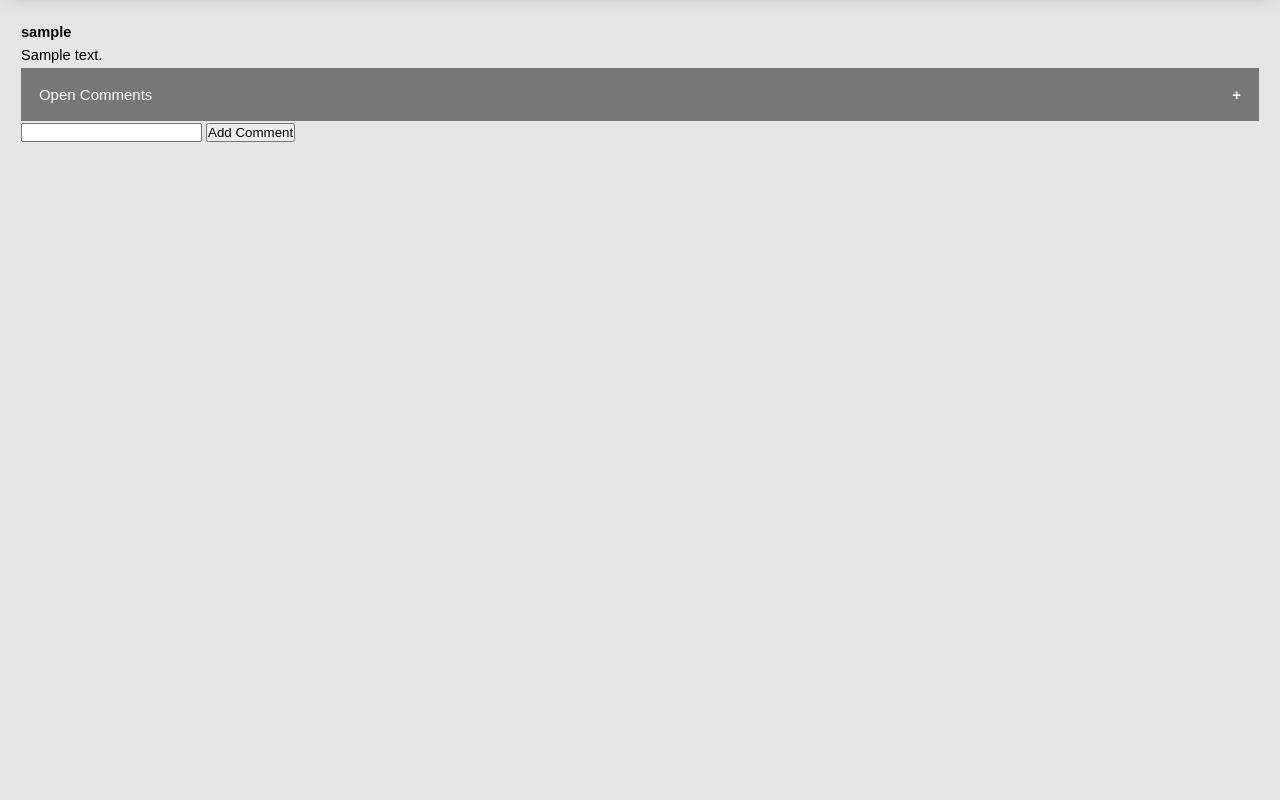
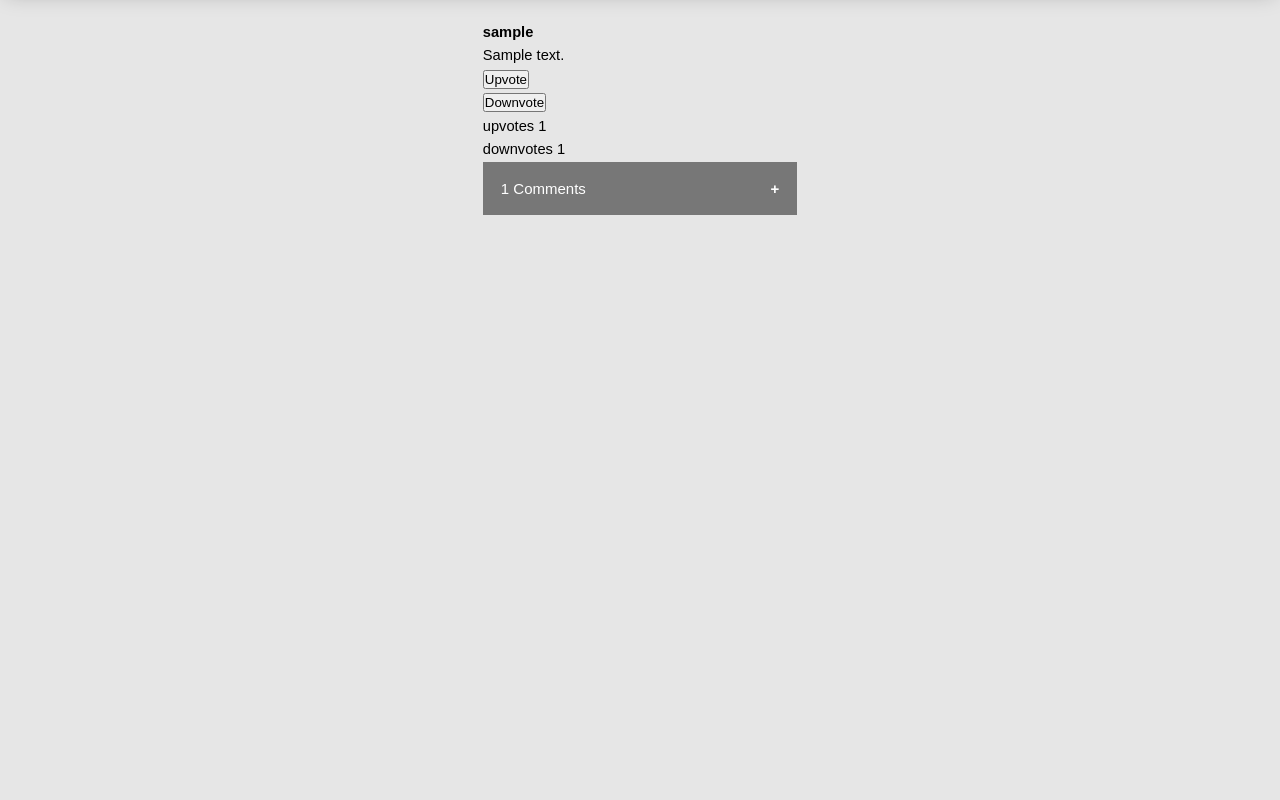
Before and after one commit to davidkiama/Flask-Pitches, a Flask app: page / in a window 1280 px wide. Shown: the part 84-884 px from the top of the page. Run offline with Flask 2, Linux system fonts and the light colour scheme; tables that the repository leaves empty hold one stand-in row (values such as "Sample post").

Commit message:
Added the upvotes and downvotes functionality

```diff
--- a/app/main.py
+++ b/app/main.py
@@ -8,7 +8,7 @@ import os
 
 from app import app
 from . import db
-from .models import Pitch, Comment
+from .models import Downvote, Pitch, Comment, Upvote
 
 main = Blueprint('main', __name__)
 
@@ -67,3 +67,44 @@ def create_comment(pitch_id):
         db.session.commit()
 
     return redirect(url_for('main.index'))
+
+
+@main.route('/upvote/<pitch_id>', methods=['POST'])
+@login_required
+def upvote(pitch_id):
+    pitch = Pitch.query.filter_by(id=pitch_id).first()
+
+    # check if user has upvoted the pitch
+    if current_user.id in [upvote.user_id for upvote in pitch.upvotes]:
+        # remove the user's upvote
+        print('User has already upvoted')
+        upvote = Upvote.query.filter_by(user_id=current_user.id).first()
+        db.session.delete(upvote)
+        db.session.commit()
+        return redirect(url_for('main.index'))
+    else:
+        # add the user's upvote
+        upvote = Upvote(user_id=current_user.id, pitch_id=pitch_id)
+        db.session.add(upvote)
+        db.session.commit()
+        return redirect(url_for('main.index'))
+
+
+@main.route('/downvote/<pitch_id>', methods=['POST'])
+@login_required
+def downvote(pitch_id):
+    pitch = Pitch.query.filter_by(id=pitch_id).first()
+
+    # check if user has downvoted the pitch
+    if current_user.id in [downvote.user_id for downvote in pitch.downvotes]:
+        # remove the user's down
+        downvote = Downvote.query.filter_by(user_id=current_user.id).first()
+        db.session.delete(downvote)
+        db.session.commit()
+        return redirect(url_for('main.index'))
+    else:
+        # add the user's downvote
+        downvote = Downvote(user_id=current_user.id, pitch_id=pitch_id)
+        db.session.add(downvote)
+        db.session.commit()
+        return redirect(url_for('main.index'))
--- a/app/static/css/style.css
+++ b/app/static/css/style.css
@@ -48,8 +48,16 @@ body {
   background-color: #e6e6e6;
 }
 
-.gallery {
+.pitches {
   padding: 2rem;
+  display: flex;
+  justify-content: space-around;
+  flex-wrap: wrap;
+}
+
+.pitch {
+  width: 30rem;
+  max-height: 45rem;
 }
 
 .collapsible {
--- a/app/templates/create_pitch.html
+++ b/app/templates/create_pitch.html
@@ -2,11 +2,9 @@
 
 {% block content %}
 <div class="column is-4 is-offset-4">
-    <h3 class="title">Login</h3>
+    <h3 class="heading-3"> Create a pitch</h3>
     <div class="box">
 
-
-        <h3> Create a pitch</h3>
 
         {% with messages = get_flashed_messages() %}
         {% if messages %}
--- a/app/templates/macros.html
+++ b/app/templates/macros.html
@@ -1,16 +1,30 @@
 {% macro displayPitches(pitches) %}
 
-<div class="gallery">
+
 <div class="pitches">
     {% for pitch in pitches %}
     <div class="pitch">
-            <h4>{{pitch.user.username}} </h4>
-            <p> {{pitch.text}} </p>
+        <h4 class="pitch__username">{{pitch.user.username}} </h4>
+        <p class="pitch__text"> {{pitch.text}} </p>
+
+        <form action="/upvote/{{pitch.id}}" method="POST">
+            <button type="submit">Upvote</button>
+        </form>
+
+        <form action="/downvote/{{pitch.id}}" method="POST">
+            <button type="submit">Downvote</button>
+        </form>
+        <p>upvotes {{pitch.upvotes|length}} </p>
+        <p>downvotes {{pitch.downvotes| length}} </p>
 
 
-            <button class="collapsible">Open Comments</button>
+        <button class="collapsible">{{pitch.comments | length}} Comments</button>
 
         <div class="content">
+            <form action="/create-comment/{{pitch.id}}" method="POST">
+                <input required type="text" name="text">
+                <input type="submit" value="Add Comment">
+            </form>
             {% for comment in pitch.comments %}
             <p>{{comment.user.username}}: {{comment.text}} </p>
 
@@ -18,14 +32,8 @@
         </div>
 
 
-            <form action="/create-comment/{{pitch.id}}" method="POST">
-                <input required type="text" name="text">
-                <input type="submit" value="Add Comment">
-            </form>
     </div>
     {% endfor %}
-
-    </div>
 
     <script>
         var coll = document.getElementsByClassName("collapsible");
@@ -43,6 +51,8 @@
             });
         }
     </script>
+
 </div>
 
+
 {% endmacro %}
```
Lines whose indentation alone changed are shown as unchanged.
